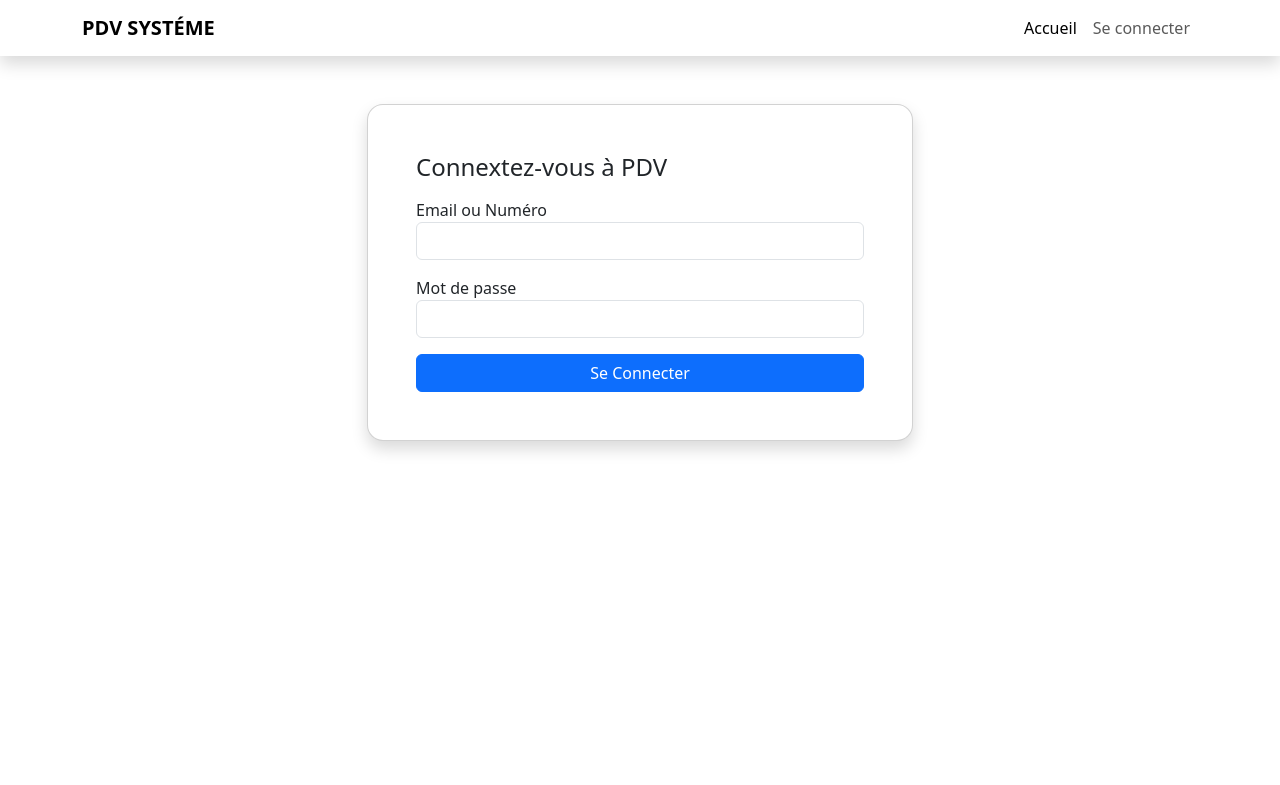
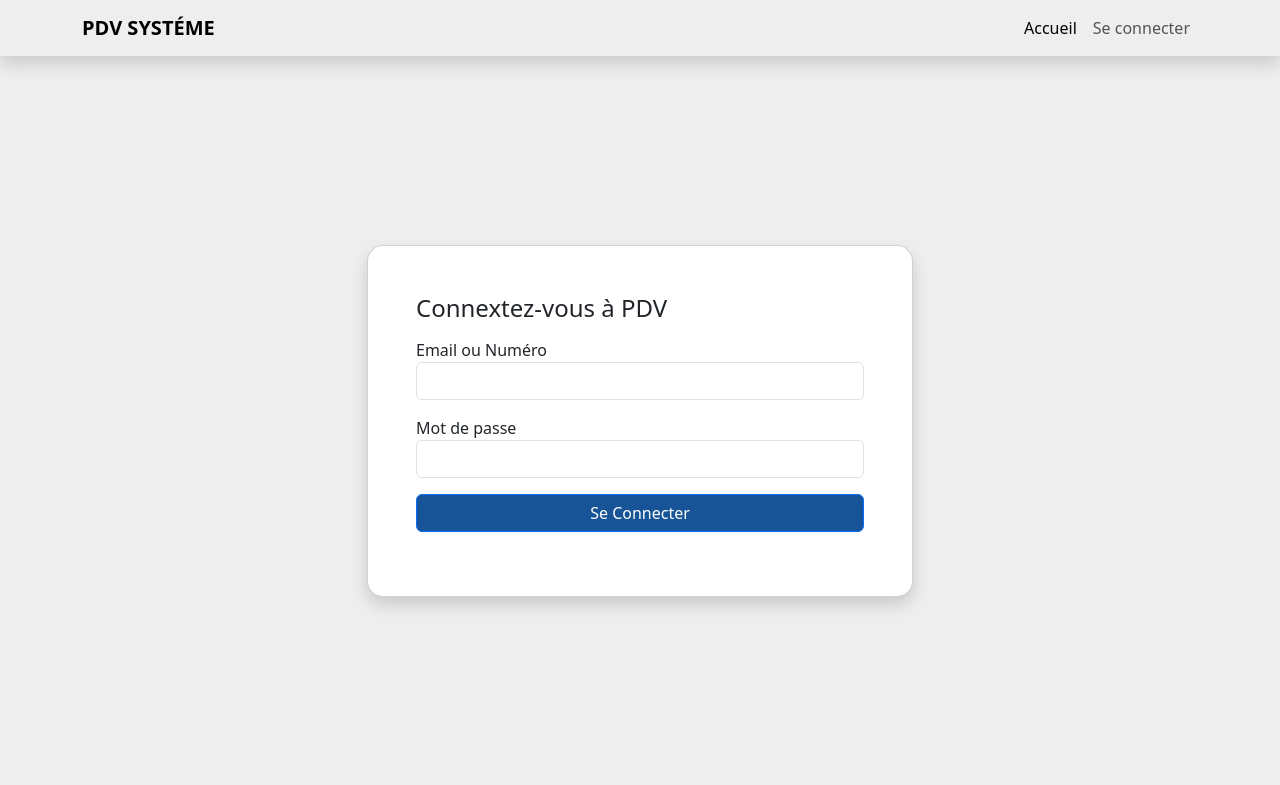
Before and after one commit to ntsociety/PDV_Syst-me, a PHP site: page /pdv-systeme/login in a window 1280 px wide. Shown: the top 785 px of the page. Run offline with PHP 8.4, Linux system fonts and the light colour scheme.

Commit message:
complet projet v1

```diff
--- a/admin/inc/sidebar.php
+++ b/admin/inc/sidebar.php
@@ -30,6 +30,10 @@
                 <a class="nav-link <?= $page == "orders/" ? 'active' : '' ?>" href="<?= $adminBase ?>orders">
                     <div class="sb-nav-link-icon"><i class="fas fa-list"></i></div>
                     Commandes
+                </a>
+                <a class="nav-link <?= $page == "inventory/" ? 'active' : '' ?>" href="<?= $adminBase ?>inventory">
+                    <div class="sb-nav-link-icon"><i class="fas fa-list"></i></div>
+                    Inventaire
                 </a>
                 <div class="sb-sidenav-menu-heading">Interface</div>
                 <a class="nav-link
--- a/inc/head.php
+++ b/inc/head.php
@@ -2,6 +2,19 @@
 include $_SERVER['DOCUMENT_ROOT'] . "/pdv-systeme/config/function.php";
 
 ?>
+<style>
+    .btn-primary {
+        background-color: #175497 !important;
+    }
+
+    .bg-primary {
+        background-color: #175497 !important;
+    }
+
+    .text-primary {
+        background-color: #175497 !important;
+    }
+</style>
 <!doctype html>
 <html lang="fr">
 
--- a/login.php
+++ b/login.php
@@ -6,8 +6,29 @@
 }
 ?>
 
+<style>
+    html,
+    body {
+        height: 97%;
+        background-color: #eee;
+    }
 
-<div class="container mt-5">
+    .main {
+        height: 97%;
+        width: 100%;
+        display: table;
+
+    }
+
+    .wrapper {
+        display: table-cell;
+        height: 100%;
+        vertical-align: middle;
+    }
+</style>
+<div class="main">
+    <div class="wrapper">
+        <div class="container">
             <div class="row justify-content-center">
                 <div class="col-md-6">
                     <div class="card shadow rounded-4 p-5">
@@ -28,6 +49,8 @@
                 </div>
             </div>
         </div>
+    </div>
+</div>
 
 
 
```
Lines whose indentation alone changed are shown as unchanged.
